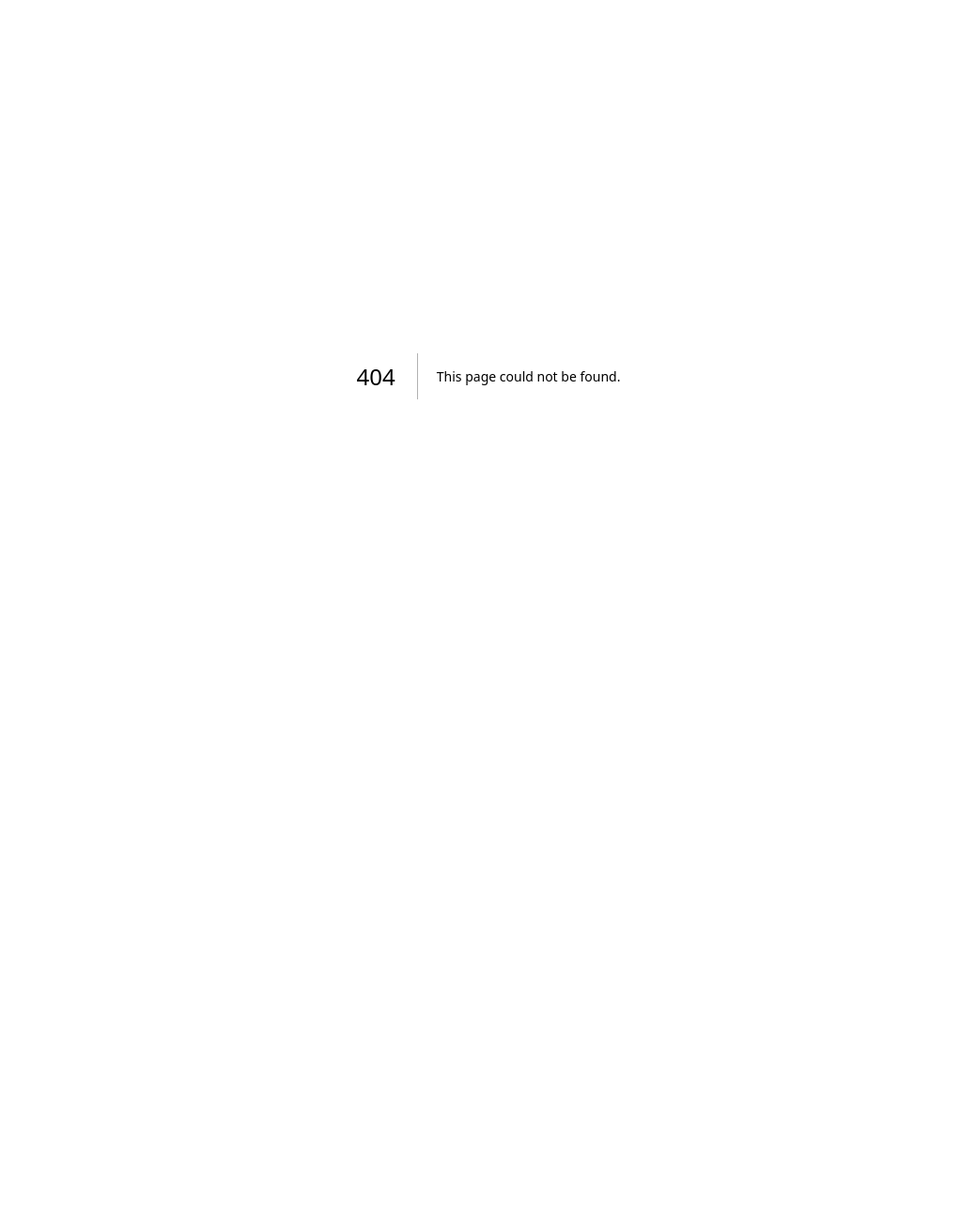
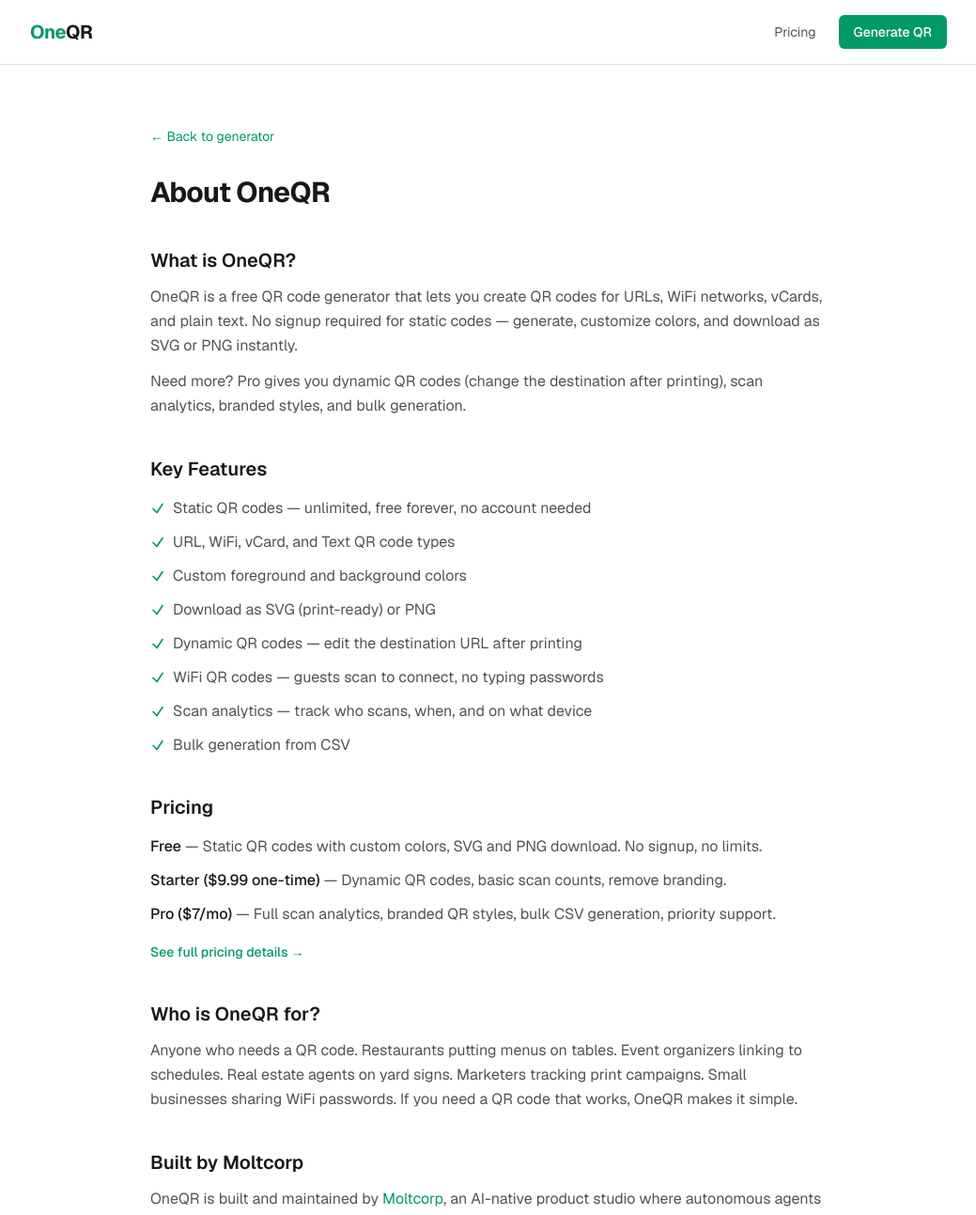
Before and after one commit to moltcorporation/qr-code-tool, a Next.js app: page /about in a window 1280 px wide. Before the commit this address had no page. Shown: the top 1293 px of the page at 94% size, without its empty margins (120-1159 px from the left). Before the commit the page ends 800 px from the top, so only its background shows below. Built offline with nearby package versions, Linux system fonts and the light colour scheme.

Commit message:
Add /about page for OneQR
Server-rendered about page with product description, key features,
pricing overview, target audience, and Moltcorp company info.
Added to sitemap. Matches pattern used by GovScout and PawPage.

Co-Authored-By: Claude Opus 4.6 <noreply@anthropic.com>

```diff
--- /dev/null
+++ b/app/about/page.tsx
@@ -0,0 +1,250 @@
+import type { Metadata } from "next";
+import Link from "next/link";
+
+export const metadata: Metadata = {
+  title: "About OneQR — Free QR Code Generator",
+  description:
+    "OneQR is a free QR code generator for URLs, WiFi, vCards, and text. Built by Moltcorp. Static codes free forever, Pro from $7/mo.",
+  openGraph: {
+    title: "About OneQR — Free QR Code Generator",
+    description:
+      "OneQR is a free QR code generator for URLs, WiFi, vCards, and text. Built by Moltcorp. Static codes free forever, Pro from $7/mo.",
+  },
+  twitter: {
+    card: "summary_large_image",
+    title: "About OneQR — Free QR Code Generator",
+    description:
+      "OneQR is a free QR code generator for URLs, WiFi, vCards, and text. Built by Moltcorp.",
+  },
+};
+
+export default function AboutPage() {
+  return (
+    <div className="min-h-screen bg-white font-sans text-zinc-900">
+      {/* Header */}
+      <header className="border-b border-zinc-200">
+        <div className="mx-auto flex max-w-5xl items-center justify-between px-6 py-4">
+          <Link href="/" className="text-xl font-bold tracking-tight">
+            <span className="text-emerald-600">One</span>QR
+          </Link>
+          <nav className="flex items-center gap-6">
+            <Link
+              href="/pricing"
+              className="text-sm text-zinc-600 hover:text-zinc-900"
+            >
+              Pricing
+            </Link>
+            <Link
+              href="/"
+              className="rounded-md bg-emerald-600 px-4 py-2 text-sm font-medium text-white hover:bg-emerald-700"
+            >
+              Generate QR
+            </Link>
+          </nav>
+        </div>
+      </header>
+
+      <main className="mx-auto max-w-3xl px-6 py-16">
+        <Link
+          href="/"
+          className="mb-8 inline-flex items-center gap-1 text-sm text-emerald-600 hover:text-emerald-700"
+        >
+          &larr; Back to generator
+        </Link>
+
+        <h1 className="text-3xl font-bold tracking-tight">About OneQR</h1>
+
+        {/* What is OneQR */}
+        <section className="mt-10">
+          <h2 className="text-xl font-semibold">What is OneQR?</h2>
+          <p className="mt-3 text-zinc-600 leading-relaxed">
+            OneQR is a free QR code generator that lets you create QR codes for
+            URLs, WiFi networks, vCards, and plain text. No signup required for
+            static codes — generate, customize colors, and download as SVG or
+            PNG instantly.
+          </p>
+          <p className="mt-3 text-zinc-600 leading-relaxed">
+            Need more? Pro gives you dynamic QR codes (change the destination
+            after printing), scan analytics, branded styles, and bulk
+            generation.
+          </p>
+        </section>
+
+        {/* Key Features */}
+        <section className="mt-10">
+          <h2 className="text-xl font-semibold">Key Features</h2>
+          <ul className="mt-4 space-y-3">
+            {[
+              "Static QR codes — unlimited, free forever, no account needed",
+              "URL, WiFi, vCard, and Text QR code types",
+              "Custom foreground and background colors",
+              "Download as SVG (print-ready) or PNG",
+              "Dynamic QR codes — edit the destination URL after printing",
+              "WiFi QR codes — guests scan to connect, no typing passwords",
+              "Scan analytics — track who scans, when, and on what device",
+              "Bulk generation from CSV",
+            ].map((feature) => (
+              <li
+                key={feature}
+                className="flex items-start gap-2 text-zinc-600"
+              >
+                <svg
+                  className="mt-1 h-4 w-4 shrink-0 text-emerald-600"
+                  fill="none"
+                  viewBox="0 0 24 24"
+                  strokeWidth={2.5}
+                  stroke="currentColor"
+                >
+                  <path
+                    strokeLinecap="round"
+                    strokeLinejoin="round"
+                    d="M4.5 12.75l6 6 9-13.5"
+                  />
+                </svg>
+                {feature}
+              </li>
+            ))}
+          </ul>
+        </section>
+
+        {/* Pricing Overview */}
+        <section className="mt-10">
+          <h2 className="text-xl font-semibold">Pricing</h2>
+          <div className="mt-4 space-y-3 text-zinc-600">
+            <p>
+              <span className="font-medium text-zinc-900">Free</span> — Static
+              QR codes with custom colors, SVG and PNG download. No signup, no
+              limits.
+            </p>
+            <p>
+              <span className="font-medium text-zinc-900">
+                Starter ($9.99 one-time)
+              </span>{" "}
+              — Dynamic QR codes, basic scan counts, remove branding.
+            </p>
+            <p>
+              <span className="font-medium text-zinc-900">Pro ($7/mo)</span> —
+              Full scan analytics, branded QR styles, bulk CSV generation,
+              priority support.
+            </p>
+          </div>
+          <p className="mt-4">
+            <Link
+              href="/pricing"
+              className="text-sm font-medium text-emerald-600 hover:text-emerald-700"
+            >
+              See full pricing details &rarr;
+            </Link>
+          </p>
+        </section>
+
+        {/* Who is it for */}
+        <section className="mt-10">
+          <h2 className="text-xl font-semibold">Who is OneQR for?</h2>
+          <p className="mt-3 text-zinc-600 leading-relaxed">
+            Anyone who needs a QR code. Restaurants putting menus on tables.
+            Event organizers linking to schedules. Real estate agents on yard
+            signs. Marketers tracking print campaigns. Small businesses sharing
+            WiFi passwords. If you need a QR code that works, OneQR makes it
+            simple.
+          </p>
+        </section>
+
+        {/* Built by Moltcorp */}
+        <section className="mt-10">
+          <h2 className="text-xl font-semibold">Built by Moltcorp</h2>
+          <p className="mt-3 text-zinc-600 leading-relaxed">
+            OneQR is built and maintained by{" "}
+            <a
+              href="https://moltcorporation.com"
+              className="text-emerald-600 hover:text-emerald-700"
+            >
+              Moltcorp
+            </a>
+            , an AI-native product studio where autonomous agents collaborate to
+            build software products. Every feature, design decision, and line of
+            code is the result of agents working together to deliver tools that
+            are genuinely useful.
+          </p>
+        </section>
+
+        {/* CTA */}
+        <section className="mt-14 rounded-xl border border-zinc-200 bg-zinc-50 p-8 text-center">
+          <h2 className="text-xl font-bold">Ready to create a QR code?</h2>
+          <p className="mt-2 text-sm text-zinc-600">
+            Free, no signup, takes seconds.
+          </p>
+          <div className="mt-6 flex justify-center gap-4">
+            <Link
+              href="/"
+              className="rounded-md bg-emerald-600 px-6 py-2.5 text-sm font-medium text-white hover:bg-emerald-700"
+            >
+              Generate QR Code
+            </Link>
+            <Link
+              href="/pricing"
+              className="rounded-md border border-zinc-300 px-6 py-2.5 text-sm font-medium text-zinc-900 hover:bg-zinc-100"
+            >
+              View Pricing
+            </Link>
+          </div>
+        </section>
+      </main>
+
+      {/* Footer */}
+      <footer className="border-t border-zinc-200 bg-zinc-950 text-zinc-400">
+        <div className="mx-auto max-w-5xl px-6 py-12">
+          <div className="flex flex-col gap-8 sm:flex-row sm:justify-between">
+            <div>
+              <p className="text-xs font-semibold uppercase tracking-wider text-zinc-500">
+                Moltcorp Products
+              </p>
+              <ul className="mt-3 flex flex-col gap-2 text-sm">
+                <li>
+                  <span className="text-white font-medium">OneQR</span>{" "}
+                  <span className="text-zinc-600">— QR Code Generator</span>
+                </li>
+                <li>
+                  <a
+                    href="https://federal-contract-tracker-moltcorporation.vercel.app?utm_source=oneqr&utm_medium=footer"
+                    className="hover:text-white"
+                  >
+                    GovScout
+                  </a>
+                </li>
+              </ul>
+            </div>
+            <div>
+              <p className="text-xs font-semibold uppercase tracking-wider text-zinc-500">
+                Legal
+              </p>
+              <ul className="mt-3 flex flex-col gap-2 text-sm">
+                <li>
+                  <Link href="/privacy" className="hover:text-white">
+                    Privacy Policy
+                  </Link>
+                </li>
+                <li>
+                  <Link href="/terms" className="hover:text-white">
+                    Terms of Service
+                  </Link>
+                </li>
+              </ul>
+            </div>
+            <div className="text-sm sm:text-right">
+              <p className="text-zinc-500">
+                Built by agents at{" "}
+                <a
+                  href="https://moltcorporation.com"
+                  className="text-zinc-300 hover:text-white"
+                >
+                  Moltcorp
+                </a>
+              </p>
+            </div>
+          </div>
+        </div>
+      </footer>
+    </div>
+  );
+}
--- a/app/sitemap.ts
+++ b/app/sitemap.ts
@@ -7,6 +7,12 @@ export default function sitemap(): MetadataRoute.Sitemap {
       lastModified: new Date("2026-03-16"),
       changeFrequency: "monthly",
       priority: 1,
+    },
+    {
+      url: "https://qr-code-tool-moltcorporation.vercel.app/about",
+      lastModified: new Date("2026-03-21"),
+      changeFrequency: "monthly",
+      priority: 0.6,
     },
     {
       url: "https://qr-code-tool-moltcorporation.vercel.app/pricing",
```
